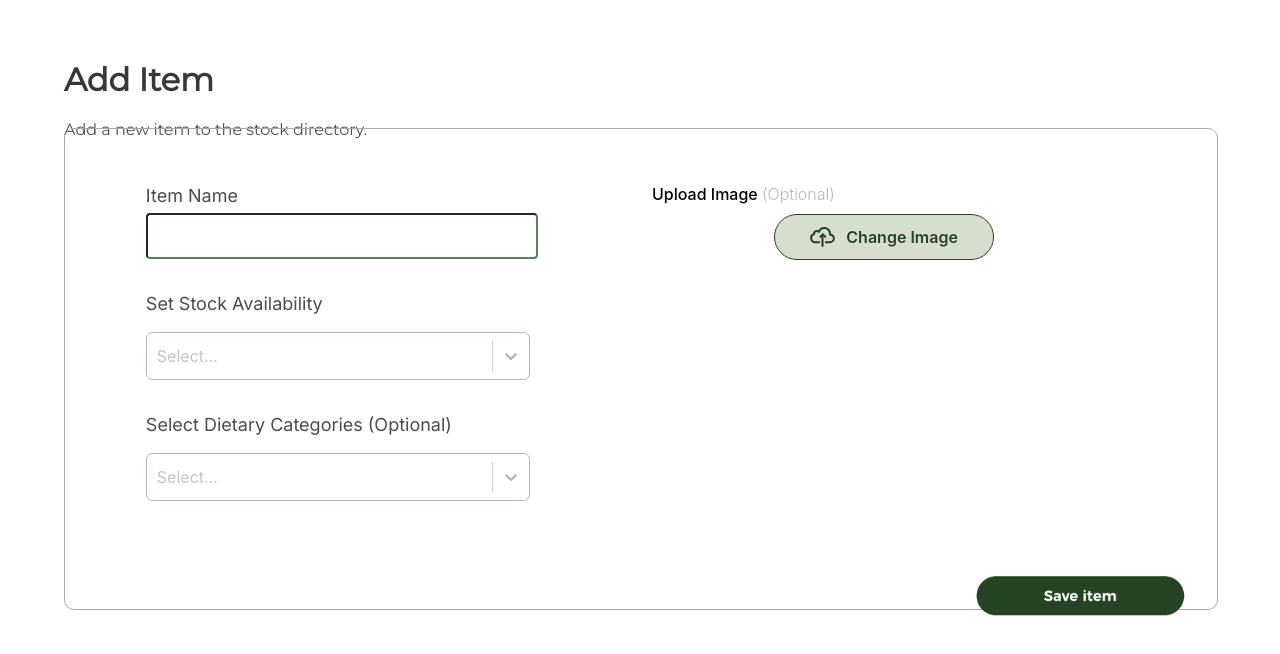
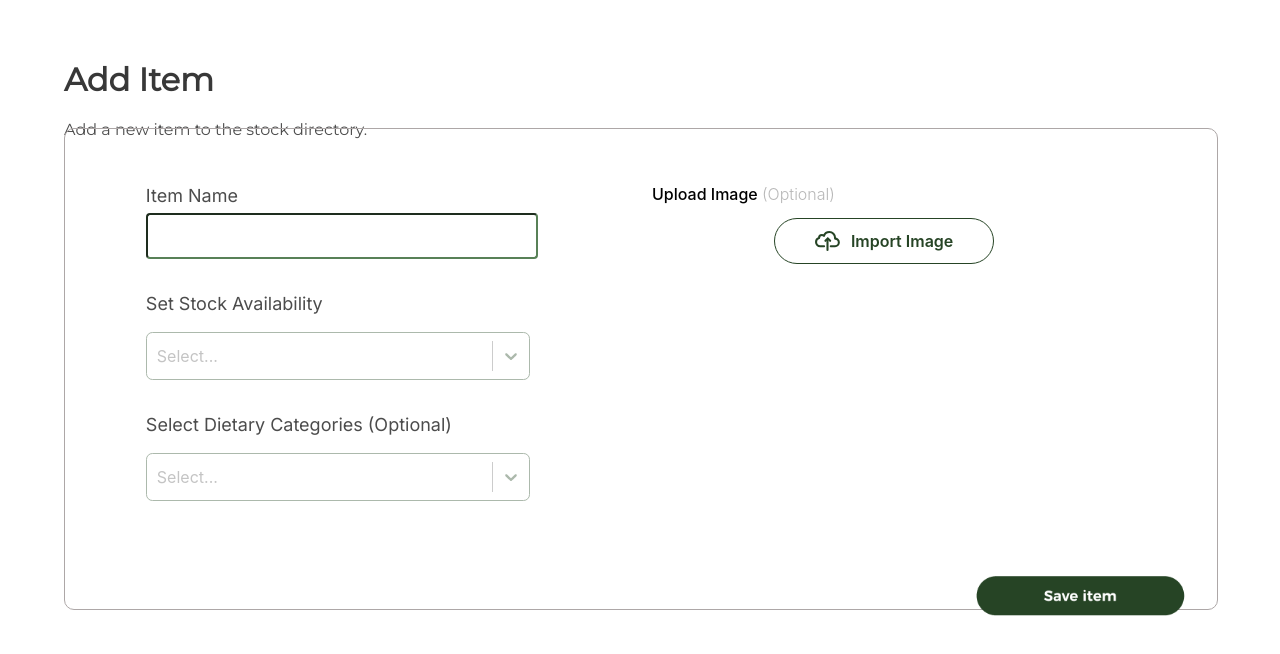
Before and after one commit to codebase-berkeley/berkeley-food-pantry, a React (Create React App) app in the folder client/: page / in a window 1280 px wide. Shown: the top 654 px of the page. Built offline with nearby package versions, Linux system fonts and the light colour scheme.

Commit message:
implmented state variable & functionality to determine display of import_image/change_image button

```diff
--- a/client/src/add_food.css
+++ b/client/src/add_food.css
@@ -3,11 +3,8 @@
 
 .add-food-component-container {
     display: flex;
-    /* justify-content: left;
-    align-items: center; */
     height: 100vh;
     width: 100vw;
-    /* background-color: red; */
 }
 
 .add-food-component-header {
@@ -16,7 +13,6 @@
     margin-left: 5%;
     height: 10vh;
     width: 100vw;
-    /* background-color: red; */
     font-family: "Montserrat";
 }
 
@@ -36,7 +32,6 @@
     width: 90vw;
     margin-top: 10%;
     margin-left: -100%;
-    /* background-color: blue; */
     border: 1px solid rgb(173, 167, 167);
     border-radius: 10px 10px 10px 10px;
 }
@@ -53,11 +48,9 @@
 .item-selections {
     display: flex;
     flex-direction: column;
-    /* justify-content: column; */
     align-items: center;
     height: 80%;
     width: 50%;
-    /* background-color: red;  */
 }
 
 .upload-image {
@@ -72,7 +65,6 @@
 }
 
 .stock-dropdown {
-    /* background-color: lightblue; */
     display: flex;
     flex-direction: column;
     align-items: flex-start;
@@ -81,7 +73,6 @@
 }
 
 .categories-dropdown {
-    /* background-color: lavender; */
     display: flex;
     flex-direction: column;
     align-items: flex-start;
@@ -92,12 +83,10 @@
 p#filterControlLabel {
     color: #4C4C4C;
     font-family: 'Inter', sans-serif;
-    /* font-weight: bold; */
     font-size: 18px;
 }
 
 .item-name-input {
-    /* background-color: green; */
     display: flex;
     padding-bottom: 2vh;
     width: 30vw;
@@ -114,11 +103,7 @@ p#filterControlLabel {
     height: 5vh;
 }
 
-/* .input-box {
-    display: flex;
-} */
-
-label, input{
+label, input {
     display:flex;
     flex-direction: column;
     border-radius: 4px 4px 4px 4px;
@@ -130,6 +115,19 @@ label, input{
     border-color: #588157;
   }
 
+.change-image-button {
+    display: flex;
+    align-items: center;
+    justify-content: center;
+    width: 17vw;
+    height: 5.5vh;
+    border-radius: 100px;
+    border: #264425 solid 1px;
+    margin-top: 8%;
+    margin-left: -10%;
+    background-color: #D6DECD;
+}
+
 .import-image-button {
     display: flex;
     align-items: center;
@@ -138,8 +136,12 @@ label, input{
     height: 5.5vh;
     border-radius: 100px;
     border: #264425 solid 1px;
-    margin-top: 7.5%;
+    margin-top: 8%;
     margin-left: -10%;
+    background-color: white;
+}
+
+.import-image-button:hover {
     background-color: #D6DECD;
 }
 
@@ -147,6 +149,7 @@ label, input{
     height: 2.5vh;
     padding-right: 5%;
 }
+
 .import-image {
     height: vw;
     height: 7vh;
@@ -177,29 +180,22 @@ label, input{
 
 .right-side-container {
     display: flex;
-    /* align-items: center; */
     justify-content: center;
-    /* background-color: pink; */
     height: 50vh;
     width: 50vw;
-    /* margin-left: -5%; */
 }
 
 .upload-image-header {
     margin-top: 2.5%;
     font-weight: 450;
-    /* background-color: red; */
     height: 5%;
     font: 'inter';
     font-size: 2vh;
     margin-left: -30%;
-
-
 }
 
 .optional-text {
     color:#B8B8B8;
     margin-top: 2.5%;
     font-weight: 300;
-
 }
--- a/client/src/add_food.js
+++ b/client/src/add_food.js
@@ -1,11 +1,9 @@
 import './add_food.css';
 import saveitembutton from './assets/saveitembutton.png';
-import importimagecloud from './assets/import-image-cloud.svg';
-
-import React from "react";
 import Select, { NonceProvider } from 'react-select';
 import makeAnimated from 'react-select/animated';
-// import { borderColor } from "@mui/system";
+import React, { useState } from 'react';
+import UploadImageButton from './upload_image_button.js';
 
 const todayStock = [
     { value: 'in stock', label: 'In stock today' },
@@ -76,17 +74,6 @@ export default function AddFood() {
                                     Item Name
                                     <input className = "item-name-textbox" type="text" name="name" />
                                 </label>
-                                {/* <label for="stock-select-list">Set Stock Availability</label>
-                                    <select className="stock-select-list" id="selectList">
-                                       <option value="option 1">In Stock Today</option>
-                                       <option value="option 2">Not in Stock</option>
-                                    </select>
-                                <label for="dietary-categories-select-list">Select Dietary Categories (Optional)</label>
-                                    <select className="dietary-categories-select-list" id="selectList">
-                                        <option value="option 1">Vegetarian</option>
-                                        <option value="option 2">Vegan</option>
-                                        <option value="option 3">None</option>
-                                    </select> */}
                             </form>
                         </div>
 
@@ -119,11 +106,7 @@ export default function AddFood() {
 
                     <div className = 'right-side-container'>
                         <div className = 'upload-image-header'>Upload Image <span class='optional-text'>(Optional)</span></div>
-
-                        <div className = 'import-image-button'>
-                            <img src = {importimagecloud} className = 'cloud-format' alt = "upload image cloud"></img>
-                            <h1 className = 'upload-image-text-h1'>Change Image</h1>
-                    </div>
+                        <UploadImageButton/>
                     </div>
                 </div>
             <div className = 'save-item-button-container'>
--- /dev/null
+++ b/client/src/upload_image_button.js
@@ -0,0 +1,31 @@
+
+import importimagecloud from './assets/import-image-cloud.svg';
+import './add_food.css';
+import saveitembutton from './assets/saveitembutton.png';
+import Select, { NonceProvider } from 'react-select';
+import makeAnimated from 'react-select/animated';
+import React, { useState } from 'react';
+
+export default function UploadImageButton() {
+    const [buttonType, setButtonType] = useState(false);
+
+    function setButtonHelper() {
+        setButtonType(true)
+    }
+
+    if (buttonType == false) {
+        return(
+            <div className = 'import-image-button' role="button" onClick= {setButtonHelper}>
+                    <img src = {importimagecloud} className = 'cloud-format' alt = "upload image cloud"></img>
+                    <h1 className = 'upload-image-text-h1'>Import Image</h1>
+            </div>
+        )
+    } else if (buttonType == true) {
+        return (
+            <div className = 'change-image-button'>
+                <img src = {importimagecloud} className = 'cloud-format' alt = "upload image cloud"></img>
+                <h1 className = 'upload-image-text-h1'>Change Image</h1>
+            </div>
+        )
+    }
+}
```
